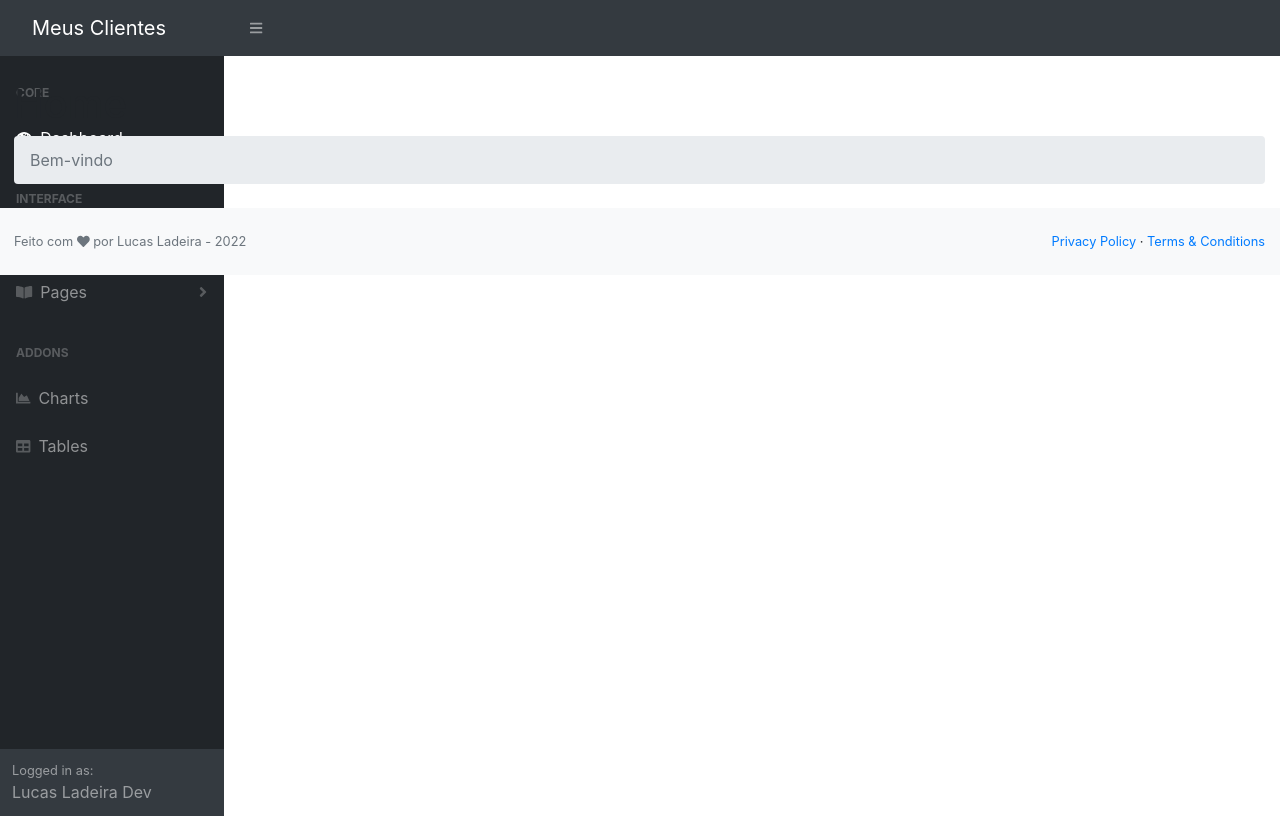
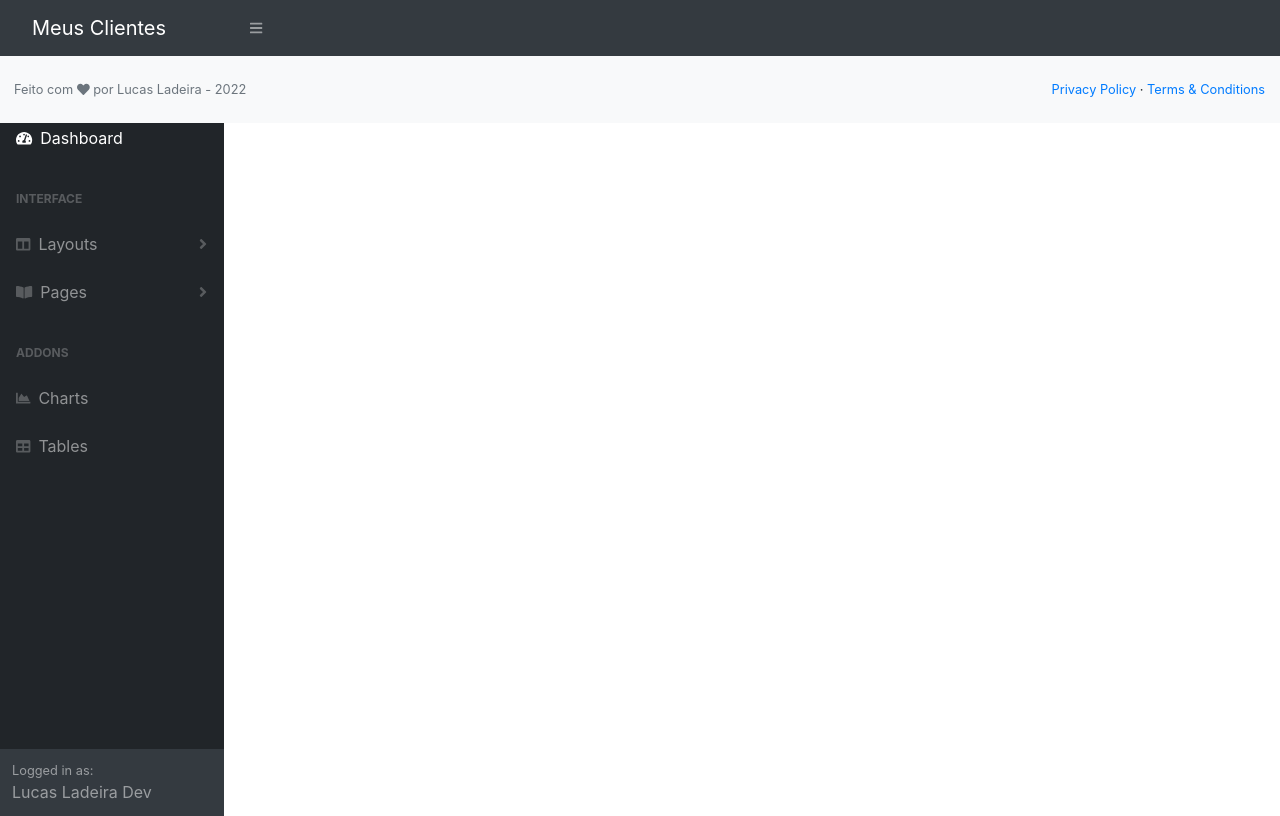
Before and after one commit to oLadeira/api-vendas-angular, an Angular app: page / in a window 1280 px wide. Built offline with nearby package versions, Linux system fonts and the light colour scheme.

Commit message:
:art: visual: configurando navegacao atraves de rotas

```diff
--- a/src/app/app-routing.module.ts
+++ b/src/app/app-routing.module.ts
@@ -1,7 +1,12 @@
+import { ClientesFormComponent } from './clientes/clientes-form/clientes-form.component';
 import { NgModule } from '@angular/core';
 import { RouterModule, Routes } from '@angular/router';
+import { HomeComponent } from './home/home.component';
 
-const routes: Routes = [];
+const routes: Routes = [
+  { path: 'home', component: HomeComponent },
+  { path: 'clientes', component: ClientesFormComponent }
+];
 
 @NgModule({
   imports: [RouterModule.forRoot(routes)],
--- a/src/app/app.component.html
+++ b/src/app/app.component.html
@@ -4,7 +4,7 @@
     <div id="layoutSidenav_content">
       <main>
         <div class="container-fluid">
-          <app-home></app-home>
+          <router-outlet></router-outlet> <!--componente que será alterado conforme as rotas definidas em app-routing.module-->
         </div>
         <footer class="py-4 bg-light mt-auto">
           <div class="container-fluid">
```
